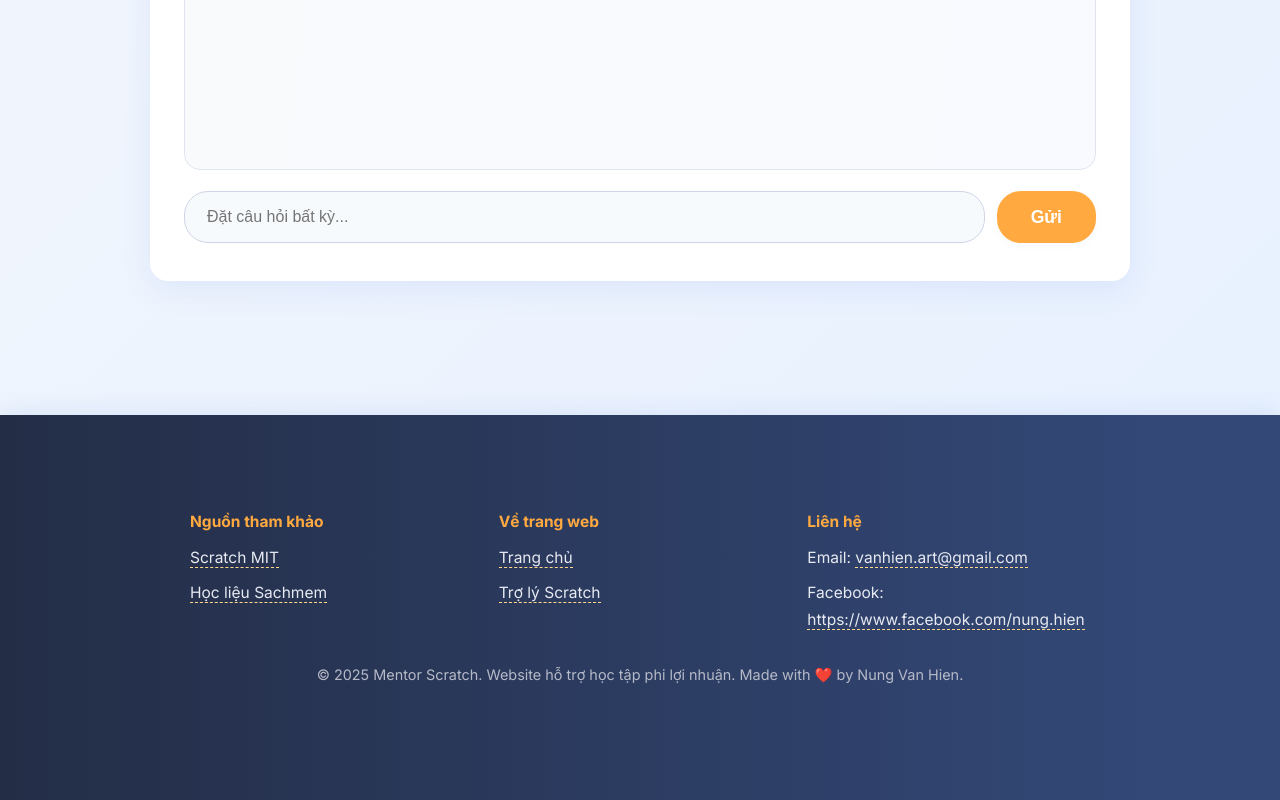
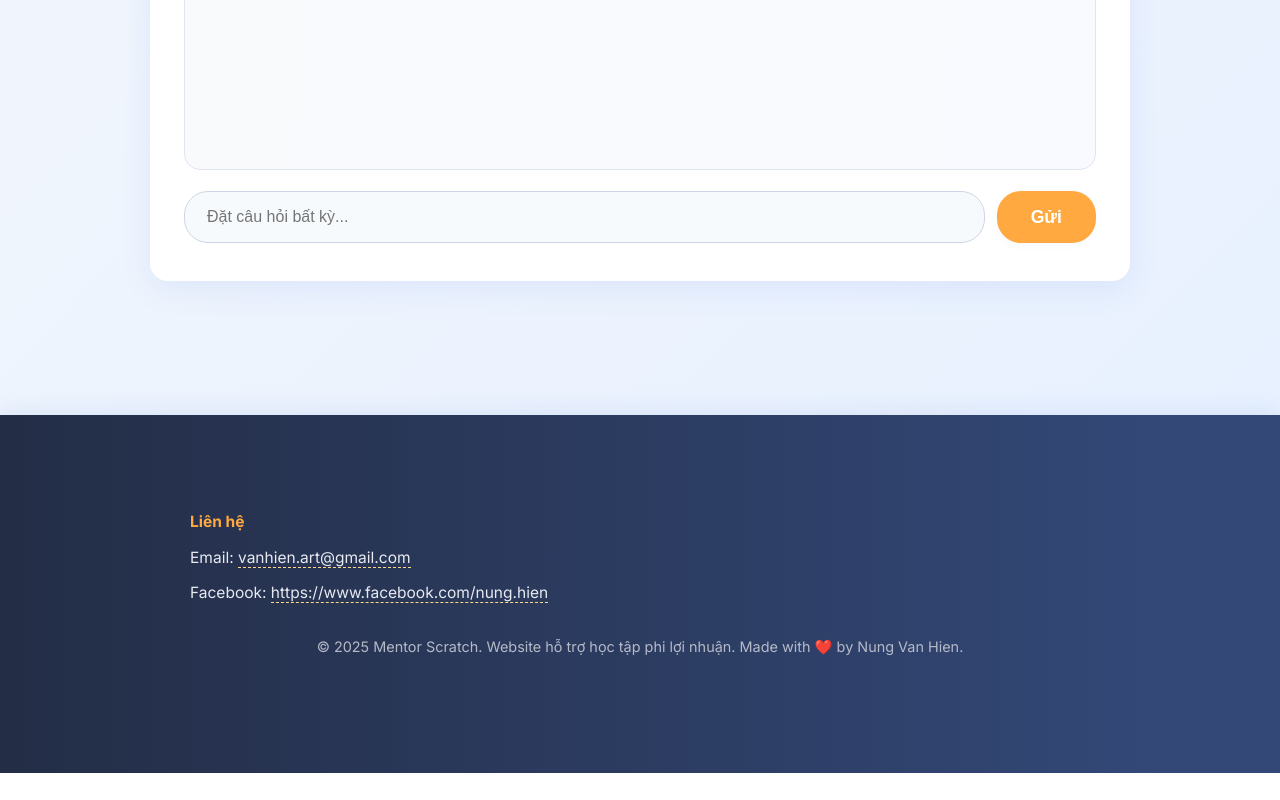
Before and after one commit to vanhien1199-art/Tin9, a website: page scratch3/index.html in a window 1280 px wide. Shown: the part 713-1513 px from the top of the page. After the commit the page ends 1486 px from the top, so only its background shows below. Drawn offline with nearby package versions, Linux system fonts and the light colour scheme.

Commit message:
Update index.html

```diff
--- a/scratch3/index.html
+++ b/scratch3/index.html
@@ -305,20 +305,7 @@
                 <div class="container">
                     <div class="footer-grid">
                         <div>
-                            <h4>Nguồn tham khảo</h4>
-                            <ul>
-                                <li><a href="https://scratch.mit.edu/" target="_blank">Scratch MIT</a></li>
-                                <li><a href="https://hoclieu.sachmem.vn/" target="_blank">Học liệu Sachmem</a></li>
-                            </ul>
-                        </div>
-                        <div>
-                            <h4>Về trang web</h4>
-                            <ul>
-                                <li><a href="/">Trang chủ</a></li>
-                                <li><a href="#ai-chatbot-card">Trợ lý Scratch</a></li>
-                            </ul>
-                        </div>
-                        <div>
+
                             <h4>Liên hệ</h4>
                             <ul>
                                 <li>Email: <a href="mailto:vanhien.art@gmail.com">vanhien.art@gmail.com</a></li>
```
